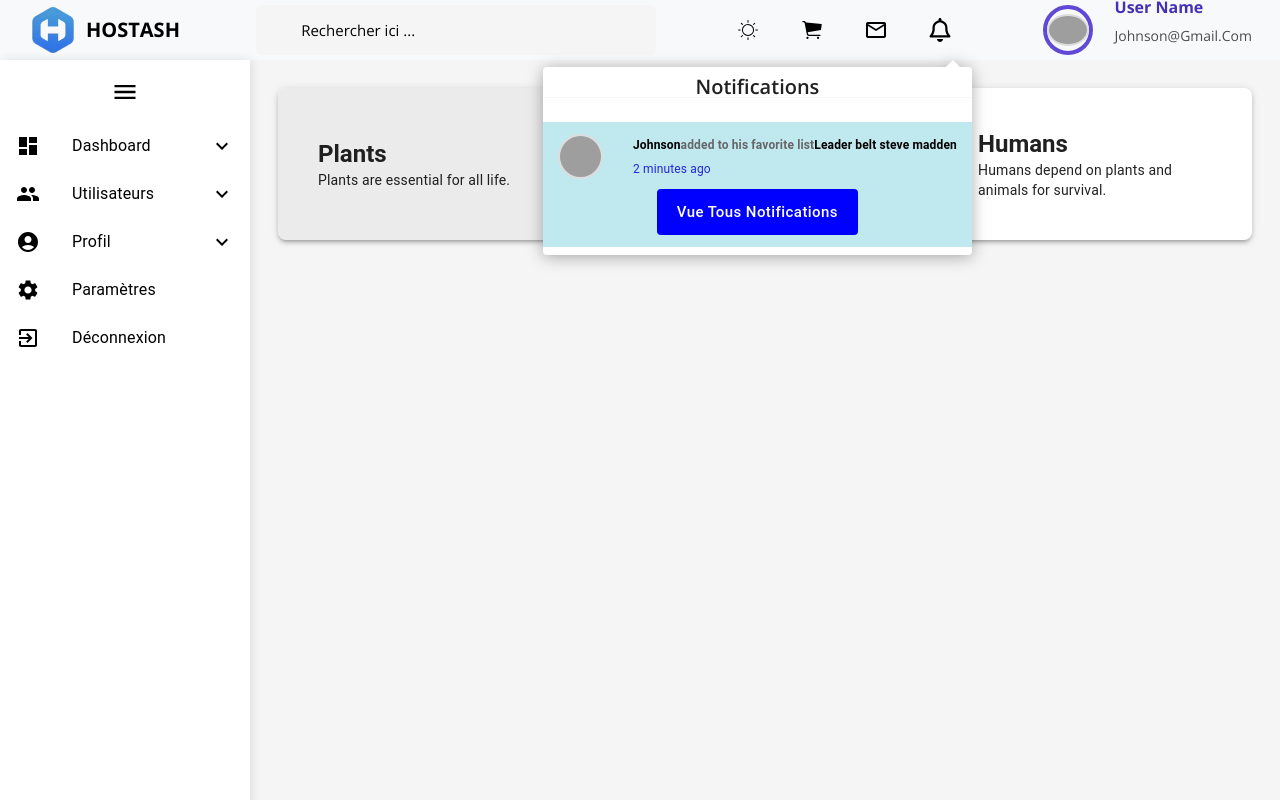
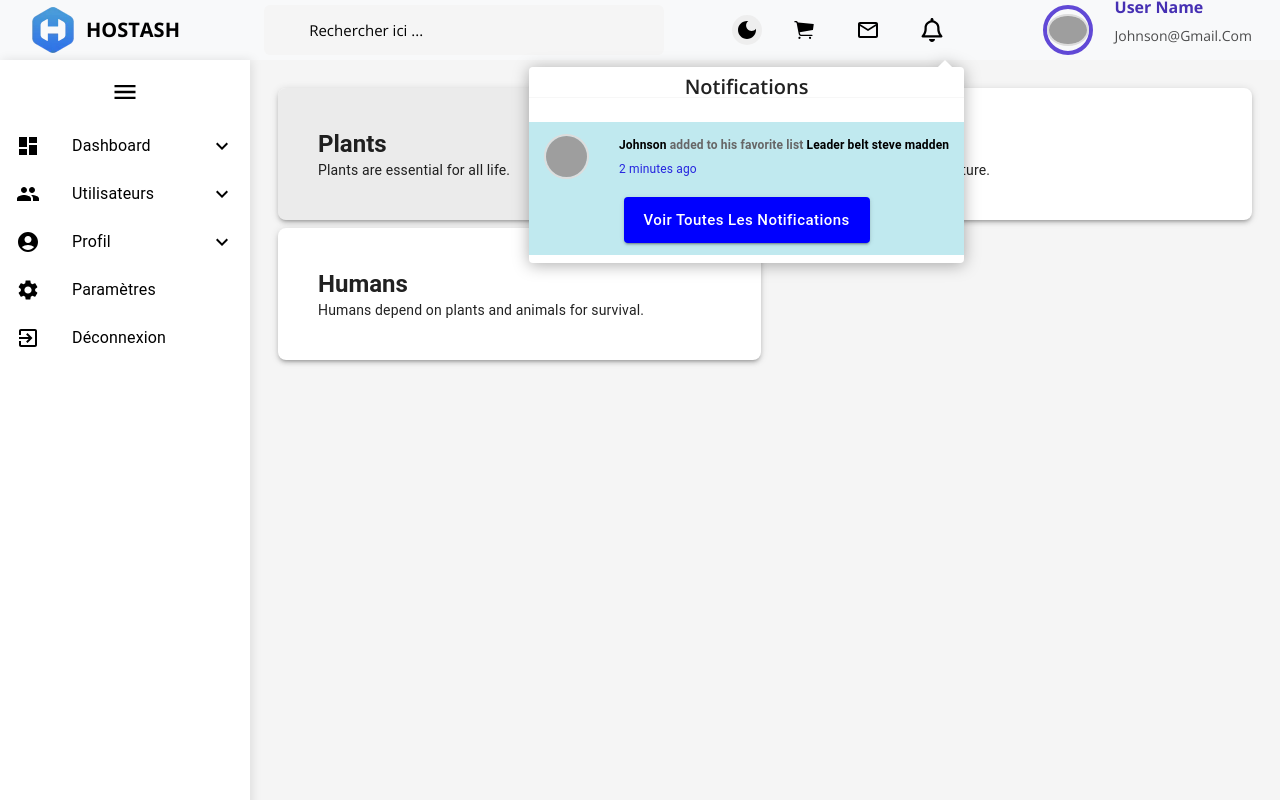
Before and after one commit to labyjohnsongabriel/gestion_vente_pi-ce_vehicule, a React (Vite) app: page / in a window 1280 px wide. Both pictures are taken after a click on the button 940 px from the left and 30 px from the top of the page. Built offline with nearby package versions, Linux system fonts and the light colour scheme; grey boxes are pictures that could not be loaded; some icons are missing.

Commit message:
Modifier les fichier

```diff
--- a/src/Cards/cards.jsx
+++ b/src/Cards/cards.jsx
@@ -34,8 +34,8 @@ function Cards() {
         width: "100%",
               display: "grid",
 
-        gridTemplateColumns: "repeat(auto-fill, minmax(250px, 1fr))",
-        gap: 2,
+        gridTemplateColumns: "repeat(auto-fill, minmax(400px, 1fr))",
+        gap: 1,
         padding: 1,
       }}
     >
--- /dev/null
+++ b/src/Context/themContext.jsx
@@ -0,0 +1,32 @@
+// src/ThemeContext.js
+
+import React, { createContext, useMemo, useState, useContext } from "react";
+import { createTheme, ThemeProvider } from "@mui/material/styles";
+
+const ThemeContext = createContext();
+
+export const useCustomTheme = () => useContext(ThemeContext);
+
+export const CustomThemeProvider = ({ children }) => {
+  const [mode, setMode] = useState("light");
+
+  const toggleTheme = () => {
+    setMode((prev) => (prev === "light" ? "dark" : "light"));
+  };
+
+  const theme = useMemo(
+    () =>
+      createTheme({
+        palette: {
+          mode,
+        },
+      }),
+    [mode]
+  );
+
+  return (
+    <ThemeContext.Provider value={{ toggleTheme, mode }}>
+      <ThemeProvider theme={theme}>{children}</ThemeProvider>
+    </ThemeContext.Provider>
+  );
+};
--- a/src/Navbar/Navbar.jsx
+++ b/src/Navbar/Navbar.jsx
@@ -4,7 +4,6 @@ import logo from "../assets/image/logo (1).webp";
 import "bootstrap/dist/css/bootstrap.min.css";
 import Button from "@mui/material/Button";
 import { CiLight } from "react-icons/ci";
-import MenuIcon from "@mui/icons-material/Menu";
 import { IoIosCart } from "react-icons/io";
 import { MdOutlineMailOutline } from "react-icons/md";
 import { FaRegBell } from "react-icons/fa6";
@@ -17,11 +16,15 @@ import Divider from "@mui/material/Divider";
 import { IoShieldHalfOutline } from "react-icons/io5";
 import "../App.css";
 import Recherche from "../components/Recherche/recherche";
-import Slidebar from "../Slidebar/Slidebar";
+import { LightMode, DarkMode } from "@mui/icons-material";
+import IconButton from "@mui/material/IconButton";
+import Tooltip from "@mui/material/Tooltip";
+import { useCustomTheme } from "../Context/themContext";
 
 export default function Navbar() {
   const [anchorEl, setAnchorEl] = React.useState(null);
   const [anchorElNotification, setAnchorElNotification] = React.useState(null);
+
 
   const open = Boolean(anchorEl);
   const openNotification = Boolean(anchorElNotification);
@@ -39,6 +42,8 @@ export default function Navbar() {
     setAnchorElNotification(null);
   };
 
+  const { toggleTheme, mode } = useCustomTheme();
+
   return (
     <header className="navbar navbar-expand-lg bg-light px-3" id="navbar">
       <div className="container-fluid">
@@ -48,29 +53,26 @@ export default function Navbar() {
         </Link>
 
         <div className="col-xs-3 d-flex align-items-center">
-          {/*
-<Button
-  className="collapsed rounded-circle"
-  type="button"
-  data-bs-toggle="collapse"
-  data-bs-target="#navbarNav"
-  aria-expanded="false"
-  aria-label="Toggle navigation"
-  style={{ color: "black", height: "50px" }}
-></Button>
-*/}
-
           <Recherche />
         </div>
 
-        <div className="key col-xs-3 d-flex align-items-center">
-          <Button
-            className="rounded-circle mr-3"
-            type="button"
-            style={{ color: "black", height: "50px" }}
-          >
-            <CiLight style={{ fontSize: "24px" }} />
-          </Button>
+        <div className="d-flex align-items-center">
+          <Tooltip title="Changer le thème">
+            <IconButton
+              onClick={toggleTheme}
+              sx={{
+                backgroundColor: mode === "dark" ? "#333" : "#eee",
+                color: mode === "dark" ? "#fff" : "#000",
+                borderRadius: "50%",
+                width: 30,
+                height: 30,
+                marginRight: "10px",
+
+              }}
+            >
+              {mode === "dark" ? <LightMode /> : <DarkMode />}
+            </IconButton>
+          </Tooltip>
           <Button
             className="rounded-circle mr-3"
             type="button"
@@ -78,6 +80,7 @@ export default function Navbar() {
           >
             <IoIosCart style={{ fontSize: "24px" }} />
           </Button>
+
           <Button
             className="rounded-circle mr-3"
             type="button"
@@ -85,6 +88,7 @@ export default function Navbar() {
           >
             <MdOutlineMailOutline style={{ fontSize: "24px" }} />
           </Button>
+
           <Button
             className="rounded-circle mr-3"
             onClick={handleNotificationClick}
@@ -112,6 +116,7 @@ export default function Navbar() {
             <p>johnson@gmail.com</p>
           </div>
 
+          {/* Menu Utilisateur */}
           <Menu
             anchorEl={anchorEl}
             id="account-menu"
@@ -124,12 +129,6 @@ export default function Navbar() {
                   overflow: "visible",
                   filter: "drop-shadow(0px 2px 8px rgba(0,0,0,0.32))",
                   mt: 1.5,
-                  "& .MuiAvatar-root": {
-                    width: 32,
-                    height: 32,
-                    ml: -0.5,
-                    mr: 1,
-                  },
                   "&::before": {
                     content: '""',
                     display: "block",
@@ -180,12 +179,6 @@ export default function Navbar() {
                   overflow: "visible",
                   filter: "drop-shadow(0px 2px 8px rgba(0,0,0,0.32))",
                   mt: 1.5,
-                  "& .MuiAvatar-root": {
-                    width: 32,
-                    height: 32,
-                    ml: -0.5,
-                    mr: 1,
-                  },
                   "&::before": {
                     content: '""',
                     display: "block",
@@ -222,8 +215,7 @@ export default function Navbar() {
                 <div className="UserInfo">
                   <h4 className="fw-bold">
                     <span className="fw-bold2">
-                      <b>Johnson</b>
-                      added to his favorite list
+                      <b>Johnson</b> added to his favorite list{" "}
                       <b>Leader belt steve madden</b>
                     </span>
                   </h4>
@@ -231,9 +223,9 @@ export default function Navbar() {
                 </div>
               </div>
 
-              <div className="d-flex justify-content-between align-items-center">
-                <Button className="btn-primary" variant="">
-                  Vue tous notifications
+              <div className="d-flex justify-content-between align-items-center mt-2">
+                <Button className="btn-primary" variant="contained">
+                  Voir toutes les notifications
                 </Button>
               </div>
             </MenuItem>
--- a/src/Page/Dashboard/Dashboard.jsx
+++ b/src/Page/Dashboard/Dashboard.jsx
@@ -3,7 +3,11 @@ import Navbar from "../../Navbar/Navbar";
 import Sidebar from "../../Slidebar/Slidebar";
 import Card from "../../Cards/cards";
 import "/src/index.css";
-
+import { useCustomTheme } from "../../Context/themContext";
+import { useMediaQuery } from "@mui/material";
+import { useTheme } from "@mui/material/styles";
+import { Box } from "@mui/system";
+import { Typography } from "@mui/material";
 export default function Dashboard() {
   const [isSidebarOpen, setIsSidebarOpen] = useState(false);
 
--- a/src/Slidebar/Slidebar.jsx
+++ b/src/Slidebar/Slidebar.jsx
@@ -24,9 +24,10 @@ import {
   Security as SecurityIcon,
 } from "@mui/icons-material";
 import "../index.css"; // Importation du CSS
+import { useCustomTheme } from "../Context/themContext";
 
 export default function Sidebar() {
-  const [open, setOpen] = useState(true);
+    const [open, setOpen] = useState(true);
   const [activeMenu, setActiveMenu] = useState(null);
 
   const toggleMenu = (menu) => {
@@ -66,6 +67,7 @@ export default function Sidebar() {
           </ListItemIcon>
           <ListItemText primary="Utilisateurs" />
           {activeMenu === "users" ? <ExpandLess /> : <ExpandMore />}
+
         </ListItemButton>
         <Collapse in={activeMenu === "users"} timeout="auto" unmountOnExit>
 
@@ -97,7 +99,6 @@ export default function Sidebar() {
           </Box>
         </Collapse>
 
-
         <ListItemButton>
           <ListItemIcon>
             <SettingsIcon />
--- a/src/index.css
+++ b/src/index.css
@@ -64,7 +64,8 @@
 }
 
 .menu-content h6 {
-  color: #6b6b6b;
+  color: #6b
+
   font-size: 14px;
   display: flex;
   align-items: center;
```
Also changed, not shown: src/main.jsx (+12 -9 lines).
